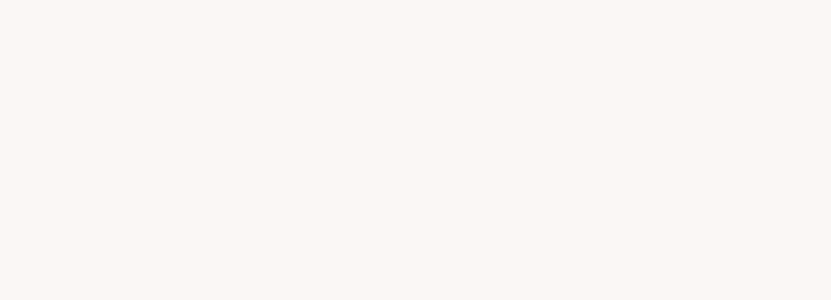
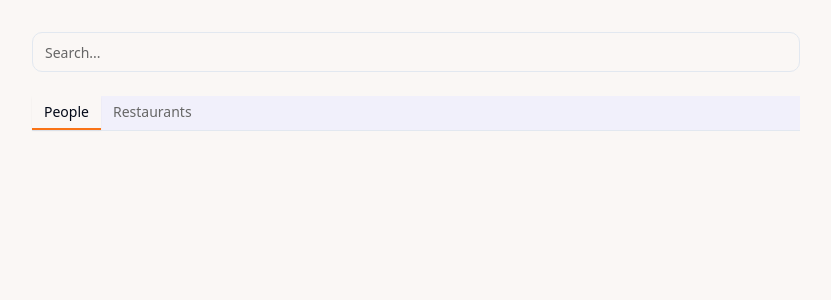
Before and after one commit to JuliaOrtheden/foodie-circle-connect, a React (Vite) app: page /search in a window 1280 px wide. Before the commit this address had no page. Shown: the top 300 px of the page, without its empty margins (224-1055 px from the left). Built offline with nearby package versions, Linux system fonts and the light colour scheme.

Commit message:
Implement LinkedIn-style Search Design
Updated the search functionality for restaurants and users to align with a design similar to LinkedIn, enhancing the user interface and experience.
[skip gpt_engineer]

```diff
--- a/src/App.tsx
+++ b/src/App.tsx
@@ -1,31 +1,30 @@
-import { Toaster } from "@/components/ui/toaster";
-import { Toaster as Sonner } from "@/components/ui/sonner";
-import { TooltipProvider } from "@/components/ui/tooltip";
-import { QueryClient, QueryClientProvider } from "@tanstack/react-query";
-import { BrowserRouter, Routes, Route } from "react-router-dom";
-import { AuthProvider } from "./contexts/AuthContext";
+import { BrowserRouter as Router, Routes, Route } from "react-router-dom";
 import Index from "./pages/Index";
 import Timeline from "./pages/Timeline";
 import Restaurant from "./pages/Restaurant";
+import Search from "./pages/Search";
+import { Toaster } from "./components/ui/toaster";
+import { QueryClient, QueryClientProvider } from "@tanstack/react-query";
+import { AuthProvider } from "./contexts/AuthContext";
 
 const queryClient = new QueryClient();
 
-const App = () => (
-  <QueryClientProvider client={queryClient}>
-    <AuthProvider>
-      <TooltipProvider>
-        <Toaster />
-        <Sonner />
-        <BrowserRouter>
+function App() {
+  return (
+    <QueryClientProvider client={queryClient}>
+      <AuthProvider>
+        <Router>
           <Routes>
             <Route path="/" element={<Index />} />
             <Route path="/timeline" element={<Timeline />} />
             <Route path="/restaurant/:restaurantName" element={<Restaurant />} />
+            <Route path="/search" element={<Search />} />
           </Routes>
-        </BrowserRouter>
-      </TooltipProvider>
-    </AuthProvider>
-  </QueryClientProvider>
-);
+        </Router>
+        <Toaster />
+      </AuthProvider>
+    </QueryClientProvider>
+  );
+}
 
 export default App;
--- a/src/pages/Index.tsx
+++ b/src/pages/Index.tsx
@@ -7,7 +7,7 @@ import { PreferencesForm } from "@/components/PreferencesForm";
 import { SubscriptionManager } from "@/components/SubscriptionManager";
 import { Button } from "@/components/ui/button";
 import { Link } from "react-router-dom";
-import { Clock } from "lucide-react";
+import { Clock, Search } from "lucide-react";
 
 const Index = () => {
   const { user, loading } = useAuth();
@@ -29,6 +29,12 @@ const Index = () => {
             <p className="text-lg text-gray-600">Discover and share amazing dishes</p>
           </div>
           <div className="flex items-center gap-4">
+            <Button variant="outline" asChild>
+              <Link to="/search" className="flex items-center gap-2">
+                <Search className="h-4 w-4" />
+                Search
+              </Link>
+            </Button>
             {user && (
               <Button variant="outline" asChild>
                 <Link to="/timeline" className="flex items-center gap-2">
--- /dev/null
+++ b/src/pages/Search.tsx
@@ -0,0 +1,180 @@
+import { useState } from "react";
+import { useSearchParams } from "react-router-dom";
+import { Input } from "@/components/ui/input";
+import { Button } from "@/components/ui/button";
+import { Tabs, TabsList, TabsTrigger, TabsContent } from "@/components/ui/tabs";
+import { useQuery } from "@tanstack/react-query";
+import { supabase } from "@/integrations/supabase/client";
+import { Avatar } from "@/components/ui/avatar";
+import { Link } from "react-router-dom";
+import { Heart } from "lucide-react";
+import { useAuth } from "@/contexts/AuthContext";
+import { toast } from "sonner";
+
+const Search = () => {
+  const [searchParams, setSearchParams] = useSearchParams();
+  const query = searchParams.get("q") || "";
+  const category = searchParams.get("category") || "people";
+  const { user } = useAuth();
+
+  const { data: subscriptions } = useQuery({
+    queryKey: ["subscriptions", user?.id],
+    queryFn: async () => {
+      if (!user) return [];
+      const { data } = await supabase
+        .from("subscriptions")
+        .select("*")
+        .eq("user_id", user.id);
+      return data || [];
+    },
+    enabled: !!user,
+  });
+
+  const { data: searchResults } = useQuery({
+    queryKey: ["search", category, query],
+    queryFn: async () => {
+      if (category === "people") {
+        const { data } = await supabase
+          .from("profiles")
+          .select("*")
+          .ilike("username", `%${query}%`)
+          .limit(20);
+        return data || [];
+      } else {
+        const { data } = await supabase
+          .from("dishes")
+          .select("*")
+          .ilike("restaurant", `%${query}%`)
+          .limit(20);
+        return data || [];
+      }
+    },
+    enabled: query.length > 0,
+  });
+
+  const handleSubscribe = async (restaurantName: string) => {
+    if (!user) {
+      toast.error("Please sign in to subscribe to restaurants");
+      return;
+    }
+
+    const { error } = await supabase.from("subscriptions").insert({
+      user_id: user.id,
+      subscribed_to_restaurant: restaurantName,
+    });
+
+    if (error) {
+      toast.error("Failed to subscribe to restaurant");
+    } else {
+      toast.success(`Subscribed to ${restaurantName}`);
+    }
+  };
+
+  const isSubscribed = (restaurantName: string) => {
+    return subscriptions?.some(
+      (sub) => sub.subscribed_to_restaurant === restaurantName
+    );
+  };
+
+  return (
+    <div className="min-h-screen bg-background">
+      <div className="container mx-auto px-4 py-8">
+        <div className="max-w-3xl mx-auto space-y-6">
+          <div className="flex gap-4">
+            <Input
+              type="search"
+              placeholder="Search..."
+              value={query}
+              onChange={(e) =>
+                setSearchParams({
+                  q: e.target.value,
+                  category,
+                })
+              }
+              className="flex-1"
+            />
+          </div>
+
+          <Tabs
+            value={category}
+            onValueChange={(value) =>
+              setSearchParams({
+                q: query,
+                category: value,
+              })
+            }
+          >
+            <TabsList className="w-full justify-start border-b rounded-none h-auto p-0">
+              <TabsTrigger
+                value="people"
+                className="rounded-none border-b-2 border-transparent data-[state=active]:border-primary"
+              >
+                People
+              </TabsTrigger>
+              <TabsTrigger
+                value="restaurants"
+                className="rounded-none border-b-2 border-transparent data-[state=active]:border-primary"
+              >
+                Restaurants
+              </TabsTrigger>
+            </TabsList>
+
+            <TabsContent value="people" className="mt-6">
+              <div className="space-y-4">
+                {searchResults?.map((profile: any) => (
+                  <div
+                    key={profile.id}
+                    className="flex items-center gap-4 p-4 bg-white rounded-lg shadow-sm"
+                  >
+                    <Avatar className="h-12 w-12" />
+                    <div className="flex-1">
+                      <Link
+                        to={`/profile/${profile.id}`}
+                        className="font-medium hover:underline"
+                      >
+                        {profile.username}
+                      </Link>
+                    </div>
+                    <Button variant="outline">Connect</Button>
+                  </div>
+                ))}
+              </div>
+            </TabsContent>
+
+            <TabsContent value="restaurants" className="mt-6">
+              <div className="space-y-4">
+                {searchResults?.map((dish: any) => (
+                  <div
+                    key={dish.id}
+                    className="flex items-center gap-4 p-4 bg-white rounded-lg shadow-sm"
+                  >
+                    <div className="flex-1">
+                      <Link
+                        to={`/restaurant/${encodeURIComponent(dish.restaurant)}`}
+                        className="font-medium hover:underline"
+                      >
+                        {dish.restaurant}
+                      </Link>
+                    </div>
+                    <Button
+                      variant="ghost"
+                      size="icon"
+                      onClick={() => handleSubscribe(dish.restaurant)}
+                      className={isSubscribed(dish.restaurant) ? "text-red-500" : ""}
+                    >
+                      <Heart
+                        className={isSubscribed(dish.restaurant) ? "fill-current" : ""}
+                      />
+                    </Button>
+                  </div>
+                ))}
+              </div>
+            </TabsContent>
+          </Tabs>
+        </div>
+      </div>
+    </div>
+  );
+};
+
+export default Search;
```
